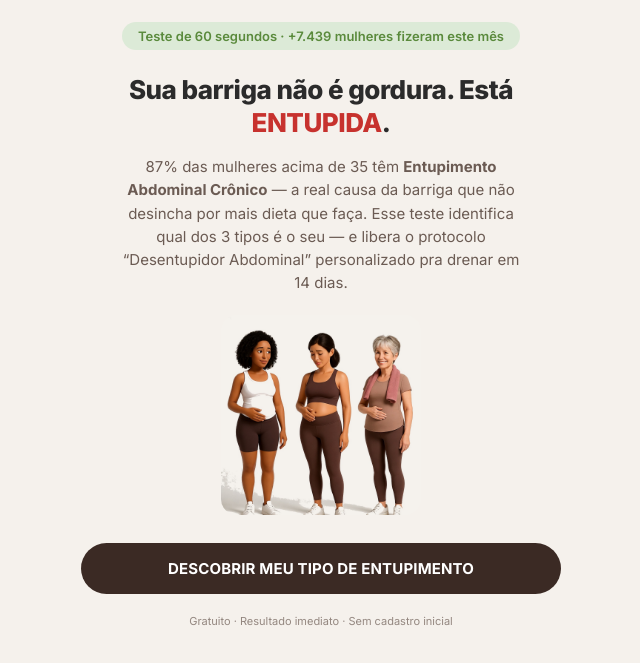
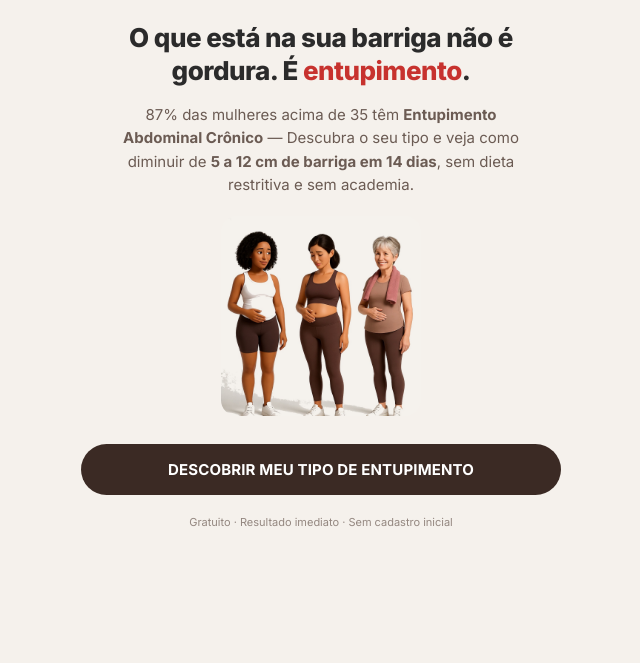
Before and after one commit to fredpaiva222/desafiodovestido14d, a plain HTML site: page index.html in a window 1280 px wide. Shown: the part 113-776 px from the top of the page, without its empty margins (319-959 px from the left). Drawn offline with Linux system fonts and the light colour scheme.

Commit message:
feat: nova headline splash - 'O que esta na sua barriga nao e gordura. E entupimento' + promessa calibrada 5-12cm em 14 dias

```diff
--- a/index.html
+++ b/index.html
@@ -64,9 +64,8 @@
     <!-- ===== TELA 0: SPLASH / ENGAJAMENTO ===== -->
     <section class="screen active" data-screen="splash" data-progress="0" data-section="">
       <div class="screen-inner center-content">
-        <div class="splash-badge">Teste de 60 segundos &middot; +7.439 mulheres fizeram este m&ecirc;s</div>
-        <h1 class="splash-title">Sua barriga n&atilde;o &eacute; gordura. Est&aacute; <span style="color:#C7322E">ENTUPIDA</span>.</h1>
-        <p class="splash-sub">87% das mulheres acima de 35 t&ecirc;m <strong>Entupimento Abdominal Cr&ocirc;nico</strong> &mdash; a real causa da barriga que n&atilde;o desincha por mais dieta que fa&ccedil;a. Esse teste identifica qual dos 3 tipos &eacute; o seu &mdash; e libera o protocolo &ldquo;Desentupidor Abdominal&rdquo; personalizado pra drenar em 14 dias.</p>
+        <h1 class="splash-title">O que est&aacute; na sua barriga n&atilde;o &eacute; gordura. &Eacute; <span style="color:#C7322E">entupimento</span>.</h1>
+        <p class="splash-sub">87% das mulheres acima de 35 t&ecirc;m <strong>Entupimento Abdominal Cr&ocirc;nico</strong> &mdash; Descubra o seu tipo e veja como diminuir de <strong>5 a 12 cm de barriga em 14 dias</strong>, sem dieta restritiva e sem academia.</p>
         <div class="splash-img"><img src="assets/etapa0.jpg" alt="" loading="lazy" /></div>
         <button class="cta-btn" data-next>DESCOBRIR MEU TIPO DE ENTUPIMENTO</button>
         <p class="splash-disclaimer">Gratuito &middot; Resultado imediato &middot; Sem cadastro inicial</p>
```
